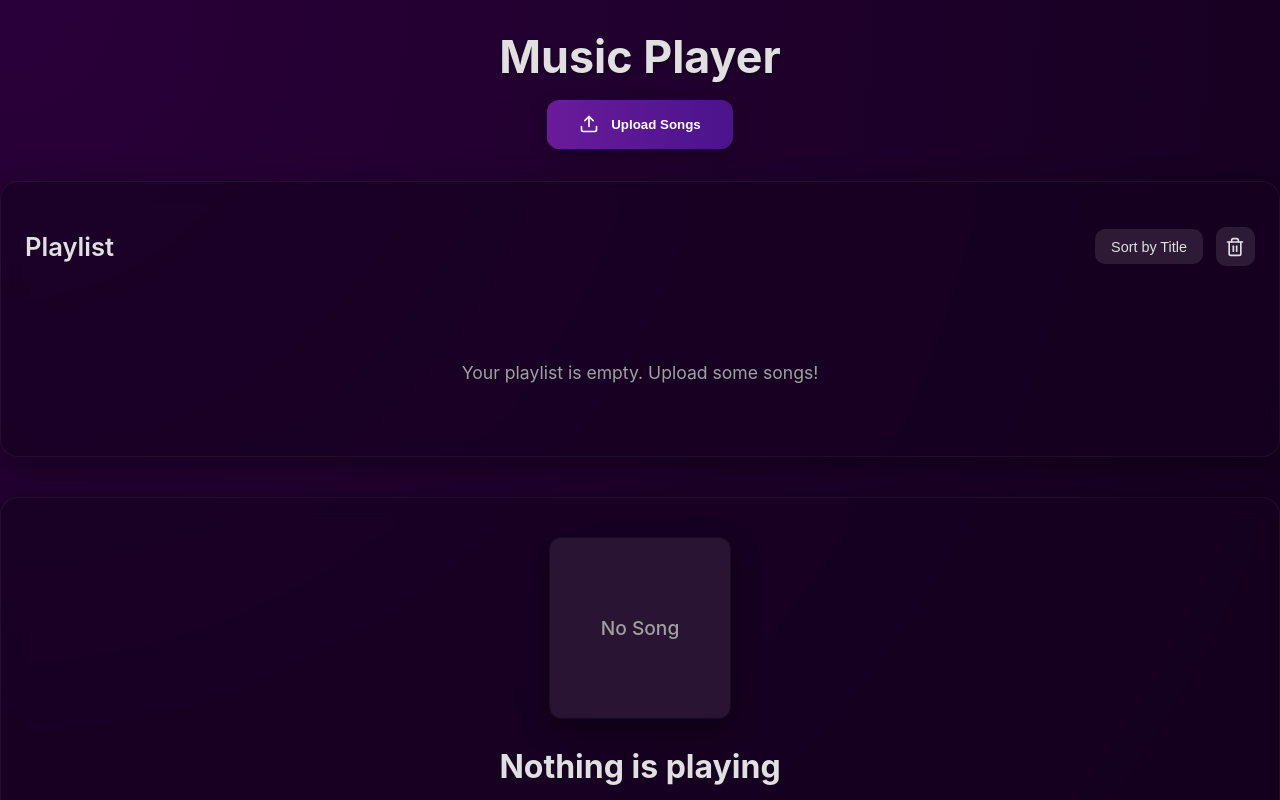
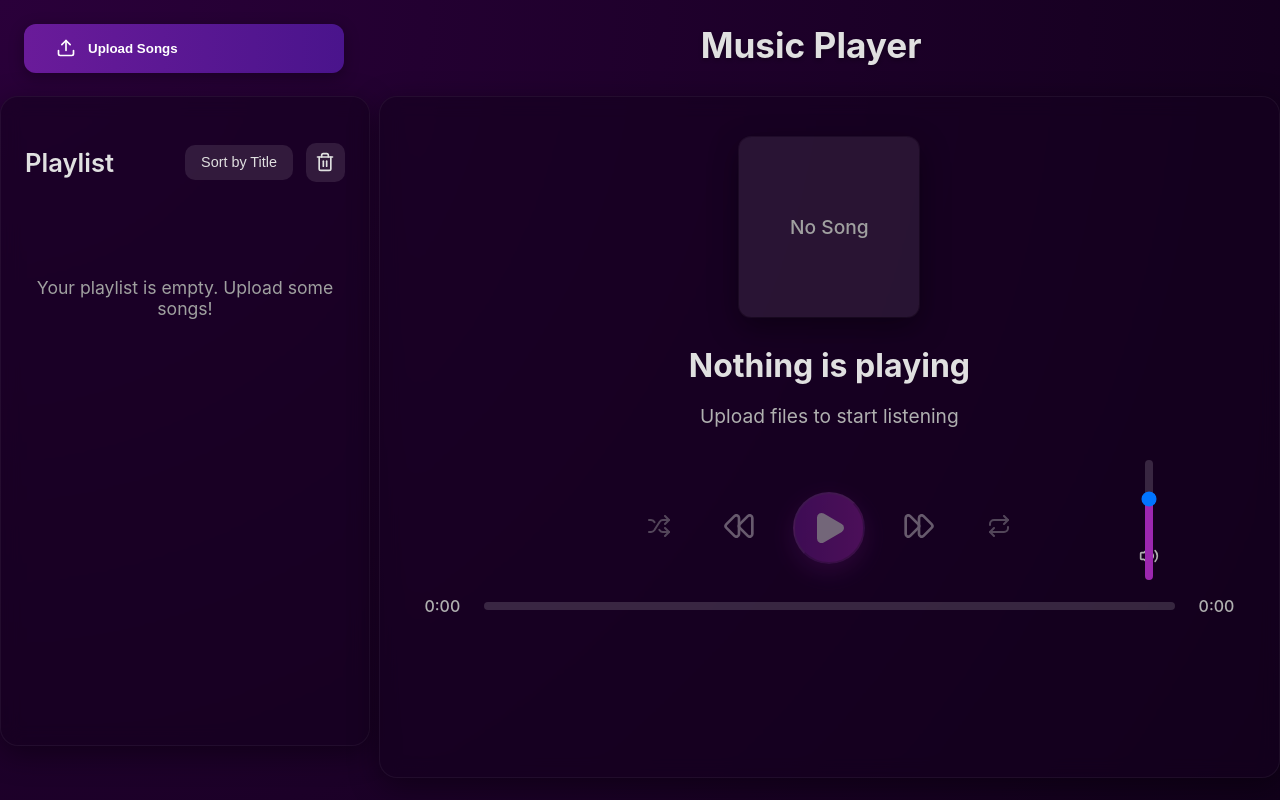
Before and after one commit to jack-kaenif/music-player, a React (Vite) app: page / in a window 1280 px wide. Shown: the top 800 px of the page. Built offline with nearby package versions, Linux system fonts and the light colour scheme.

Commit message:
Refactor Player, PlayingBar, Playlist, SongContainer, and MusicPlayer components for improved styling and structure

```diff
--- a/src/Components/Player.jsx
+++ b/src/Components/Player.jsx
@@ -1,70 +1,88 @@
-import React from 'react';
-import { Play, Pause, FastForward, Rewind, Shuffle, Repeat } from 'lucide-react';
-import ShowSong from './ShowSong.jsx';
+import React from "react";
+import {
+  Play,
+  Pause,
+  FastForward,
+  Rewind,
+  Shuffle,
+  Repeat,
+} from "lucide-react";
+import ShowSong from "./ShowSong.jsx";
 
 const playerStyles = {
   container: {
-    display: 'flex',
-    flexDirection: 'column',
-    alignItems: 'center',
-    gap: '2.5rem',
+    display: "flex",
+    flexDirection: "column",
+    alignItems: "center",
+    gap: "2.5rem",
   },
   controls: {
-    display: 'flex',
-    alignItems: 'center',
-    gap: '2.5rem',
+    display: "flex",
+    alignItems: "center",
+    gap: "2.5rem",
   },
   mainControls: {
-    display: 'flex',
-    alignItems: 'center',
-    gap: '2rem',
+    display: "flex",
+    alignItems: "center",
+    gap: "2rem",
   },
   controlButton: {
-    background: 'none',
-    border: 'none',
-    color: '#e0e0e0',
-    cursor: 'pointer',
-    transition: 'color 0.3s, transform 0.2s',
+    background: "none",
+    border: "none",
+    color: "#e0e0e0",
+    cursor: "pointer",
+    transition: "color 0.3s, transform 0.2s",
   },
   controlButtonHover: {
-    color: '#fff',
-    transform: 'scale(1.1)',
+    color: "#fff",
+    transform: "scale(1.1)",
   },
   playPauseButton: {
-    background: 'linear-gradient(to right, #7b1fa2, #9c27b0)', // Degradado de acento
-    color: '#fff',
-    width: '4.5rem',
-    height: '4.5rem',
-    borderRadius: '9999px',
-    display: 'flex',
-    alignItems: 'center',
-    justifyContent: 'center',
-    boxShadow: '0 8px 25px rgba(156, 39, 176, 0.4)',
-    transition: 'transform 0.3s ease, box-shadow 0.3s ease',
+    background: "linear-gradient(to right, #7b1fa2, #9c27b0)", // Degradado de acento
+    color: "#fff",
+    width: "4.5rem",
+    height: "4.5rem",
+    borderRadius: "9999px",
+    display: "flex",
+    alignItems: "center",
+    justifyContent: "center",
+    boxShadow: "0 8px 25px rgba(156, 39, 176, 0.4)",
+    transition: "transform 0.3s ease, box-shadow 0.3s ease",
   },
   playPauseButtonHover: {
-    transform: 'scale(1.1)',
-    boxShadow: '0 10px 30px rgba(156, 39, 176, 0.6)',
+    transform: "scale(1.1)",
+    boxShadow: "0 10px 30px rgba(156, 39, 176, 0.6)",
   },
   subControl: {
-    color: '#b0b0b0',
-    transition: 'color 0.3s, transform 0.2s',
+    color: "#b0b0b0",
+    transition: "color 0.3s, transform 0.2s",
   },
   subControlActive: {
-    color: '#9C27B0', // Color de acento activo
-    transform: 'scale(1.15)',
+    color: "#9C27B0", // Color de acento activo
+    transform: "scale(1.15)",
   },
   subControlHover: {
-    color: '#e0e0e0',
-    transform: 'scale(1.1)',
+    color: "#e0e0e0",
+    transform: "scale(1.1)",
   },
   disabled: {
     opacity: 0.4,
-    cursor: 'not-allowed',
+    cursor: "not-allowed",
   },
 };
 
-export const Player = ({ currentSong, isPlaying, setIsPlaying, songs, handleNext, handlePrevious, shuffle, setShuffle, repeat, setRepeat }) => {
+export const Player = ({
+  currentSong,
+  isPlaying,
+  setIsPlaying,
+  songs,
+  handleNext,
+  handlePrevious,
+  shuffle,
+  setShuffle,
+  repeat,
+  setRepeat,
+}) => {
   const togglePlayPause = () => {
     if (currentSong) {
       setIsPlaying(!isPlaying);
@@ -92,8 +110,16 @@ export const Player = ({ currentSong, isPlaying, setIsPlaying, songs, handleNext
             ...(shuffle ? playerStyles.subControlActive : {}),
             ...(songs.length === 0 ? playerStyles.disabled : {}),
           }}
-          onMouseOver={e => { if (songs.length > 0) e.currentTarget.style.color = playerStyles.subControlHover.color; }}
-          onMouseOut={e => { if (songs.length > 0 && !shuffle) e.currentTarget.style.color = playerStyles.subControl.color; if (songs.length > 0 && shuffle) e.currentTarget.style.color = playerStyles.subControlActive.color; }}
+          onMouseOver={(e) => {
+            if (songs.length > 0)
+              e.currentTarget.style.color = playerStyles.subControlHover.color;
+          }}
+          onMouseOut={(e) => {
+            if (songs.length > 0 && !shuffle)
+              e.currentTarget.style.color = playerStyles.subControl.color;
+            if (songs.length > 0 && shuffle)
+              e.currentTarget.style.color = playerStyles.subControlActive.color;
+          }}
         >
           <Shuffle size={24} />
         </button>
@@ -105,19 +131,43 @@ export const Player = ({ currentSong, isPlaying, setIsPlaying, songs, handleNext
               ...playerStyles.controlButton,
               ...(!currentSong ? playerStyles.disabled : {}),
             }}
-            onMouseOver={e => { if (currentSong) e.currentTarget.style.color = playerStyles.controlButtonHover.color; }}
-            onMouseOut={e => { if (currentSong) e.currentTarget.style.color = playerStyles.controlButton.color; }}
+            onMouseOver={(e) => {
+              if (currentSong)
+                e.currentTarget.style.color =
+                  playerStyles.controlButtonHover.color;
+            }}
+            onMouseOut={(e) => {
+              if (currentSong)
+                e.currentTarget.style.color = playerStyles.controlButton.color;
+            }}
           >
             <Rewind size={32} />
           </button>
           <button
             onClick={togglePlayPause}
             disabled={!currentSong}
-            style={{ ...playerStyles.playPauseButton, ...(!currentSong ? playerStyles.disabled : {}) }}
-            onMouseOver={e => { if (currentSong) e.currentTarget.style.transform = playerStyles.playPauseButtonHover.transform; e.currentTarget.style.boxShadow = playerStyles.playPauseButtonHover.boxShadow; }}
-            onMouseOut={e => { if (currentSong) e.currentTarget.style.transform = 'scale(1)'; e.currentTarget.style.boxShadow = playerStyles.playPauseButton.boxShadow; }}
+            style={{
+              ...playerStyles.playPauseButton,
+              ...(!currentSong ? playerStyles.disabled : {}),
+            }}
+            onMouseOver={(e) => {
+              if (currentSong)
+                e.currentTarget.style.transform =
+                  playerStyles.playPauseButtonHover.transform;
+              e.currentTarget.style.boxShadow =
+                playerStyles.playPauseButtonHover.boxShadow;
+            }}
+            onMouseOut={(e) => {
+              if (currentSong) e.currentTarget.style.transform = "scale(1)";
+              e.currentTarget.style.boxShadow =
+                playerStyles.playPauseButton.boxShadow;
+            }}
           >
-            {isPlaying ? <Pause size={36} fill="white" /> : <Play size={36} fill="white" />}
+            {isPlaying ? (
+              <Pause size={36} fill="white" />
+            ) : (
+              <Play size={36} fill="white" />
+            )}
           </button>
           <button
             onClick={handleNext}
@@ -126,8 +176,15 @@ export const Player = ({ currentSong, isPlaying, setIsPlaying, songs, handleNext
               ...playerStyles.controlButton,
               ...(!currentSong ? playerStyles.disabled : {}),
             }}
-            onMouseOver={e => { if (currentSong) e.currentTarget.style.color = playerStyles.controlButtonHover.color; }}
-            onMouseOut={e => { if (currentSong) e.currentTarget.style.color = playerStyles.controlButton.color; }}
+            onMouseOver={(e) => {
+              if (currentSong)
+                e.currentTarget.style.color =
+                  playerStyles.controlButtonHover.color;
+            }}
+            onMouseOut={(e) => {
+              if (currentSong)
+                e.currentTarget.style.color = playerStyles.controlButton.color;
+            }}
           >
             <FastForward size={32} />
           </button>
@@ -141,11 +198,30 @@ export const Player = ({ currentSong, isPlaying, setIsPlaying, songs, handleNext
             ...(repeat > 0 ? playerStyles.subControlActive : {}),
             ...(songs.length === 0 ? playerStyles.disabled : {}),
           }}
-          onMouseOver={e => { if (songs.length > 0) e.currentTarget.style.color = playerStyles.subControlHover.color; }}
-          onMouseOut={e => { if (songs.length > 0 && repeat === 0) e.currentTarget.style.color = playerStyles.subControl.color; if (songs.length > 0 && repeat > 0) e.currentTarget.style.color = playerStyles.subControlActive.color; }}
+          onMouseOver={(e) => {
+            if (songs.length > 0)
+              e.currentTarget.style.color = playerStyles.subControlHover.color;
+          }}
+          onMouseOut={(e) => {
+            if (songs.length > 0 && repeat === 0)
+              e.currentTarget.style.color = playerStyles.subControl.color;
+            if (songs.length > 0 && repeat > 0)
+              e.currentTarget.style.color = playerStyles.subControlActive.color;
+          }}
         >
           <Repeat size={24} />
-          {repeat === 1 && <span style={{ fontSize: '0.8rem', position: 'absolute', transform: 'translate(10px, -10px)', fontWeight: 'bold' }}>1</span>}
+          {repeat === 1 && (
+            <span
+              style={{
+                fontSize: "0.8rem",
+                position: "absolute",
+                transform: "translate(10px, -10px)",
+                fontWeight: "bold",
+              }}
+            >
+              1
+            </span>
+          )}
         </button>
       </div>
     </div>
--- a/src/Components/PlayingBar.jsx
+++ b/src/Components/PlayingBar.jsx
@@ -44,10 +44,14 @@ const playingBarStyles = {
   },
   volumeContainer: {
     display: "flex",
+    flexDirection: "column",
     alignItems: "center",
     gap: "1.2rem",
     width: "100%",
     justifyContent: "center",
+    position: "relative",
+    top: "-10.5vw",
+    left: "25vw",
   },
   volumeIcon: {
     color: "#b0b0b0",
@@ -68,6 +72,7 @@ const playingBarStyles = {
     outline: "none",
     cursor: "pointer",
     transition: "background 0.3s",
+    transform: "rotate(-90deg)",
   },
   volumeSliderThumb: {
     WebkitAppearance: "none",
@@ -173,6 +178,15 @@ export const PlayingBar = ({
         </span>
       </div>
       <div style={playingBarStyles.volumeContainer}>
+        <input
+          ref={volumeInputRef}
+          type="range"
+          min="0"
+          max="100"
+          value={volume}
+          onChange={handleVolumeChange}
+          style={playingBarStyles.volumeSlider}
+        />
         <button
           onClick={handleMute}
           style={{
@@ -194,15 +208,6 @@ export const PlayingBar = ({
             <Volume2 size={20} />
           )}
         </button>
-        <input
-          ref={volumeInputRef}
-          type="range"
-          min="0"
-          max="100"
-          value={volume}
-          onChange={handleVolumeChange}
-          style={playingBarStyles.volumeSlider}
-        />
       </div>
     </div>
   );
--- a/src/Components/Playlist.jsx
+++ b/src/Components/Playlist.jsx
@@ -1,5 +1,11 @@
 import React from "react";
-import { Trash2, ChevronDown, ChevronUp } from "lucide-react";
+import {
+  Trash2,
+  ChevronDown,
+  ChevronUp,
+  Popsicle,
+  MoveLeft,
+} from "lucide-react";
 import { Song } from "./Song.jsx";
 
 const playlistStyles = {
@@ -10,6 +16,11 @@ const playlistStyles = {
     boxShadow: "0 8px 30px rgba(0, 0, 0, 0.4)",
     backdropFilter: "blur(10px)",
     border: "1px solid rgba(255, 255, 255, 0.05)",
+    position: "absolute",
+    top: "6rem",
+    left: "0",
+    width: "25vw",
+    height: "75vh",
     display: "flex",
     flexDirection: "column",
     overflow: "hidden",
--- a/src/MusicPlayer.jsx
+++ b/src/MusicPlayer.jsx
@@ -26,11 +26,14 @@ const musicPlayerStyles = {
     marginBottom: "2rem",
   },
   title: {
-    fontSize: "2.8rem",
+    fontSize: "2.2rem",
     fontWeight: "700",
     marginBottom: "1rem",
     color: "#e0e0e0",
     textShadow: "0 2px 4px rgba(0,0,0,0.3)",
+    position: "absolute",
+    right: "28vw",
+    top: "0",
   },
   uploadSection: {
     marginBottom: "1.5rem",
@@ -49,6 +52,10 @@ const musicPlayerStyles = {
     cursor: "pointer",
     transition: "all 0.3s ease",
     boxShadow: "0 4px 15px rgba(0, 0, 0, 0.3)",
+    position: "absolute",
+    left: "1.5rem",
+    top: "1.5rem",
+    width: "25vw",
   },
   buttonHover: {
     transform: "translateY(-2px)",
@@ -94,12 +101,12 @@ const musicPlayerStyles = {
     boxShadow: "0 8px 30px rgba(0, 0, 0, 0.4)",
     backdropFilter: "blur(10px)",
     border: "1px solid rgba(255, 255, 255, 0.05)",
+    position: "fixed",
+    top: "6rem",
+    right: "0",
+    width: "64vw",
+    height: "75vh",
   },
-};
-
-const mediaQueryLg = "@media (min-width: 1024px)";
-musicPlayerStyles.grid[mediaQueryLg] = {
-  gridTemplateColumns: "350px 1fr", // Ancho fijo para la playlist, el resto para el reproductor
 };
 
 export const MusicPlayer = () => {
```
Also changed, not shown: src/Components/SongContainer.jsx (+8 -8 lines).
